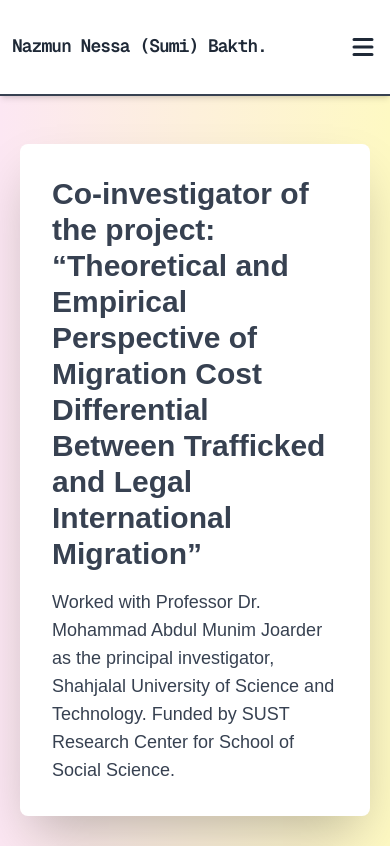
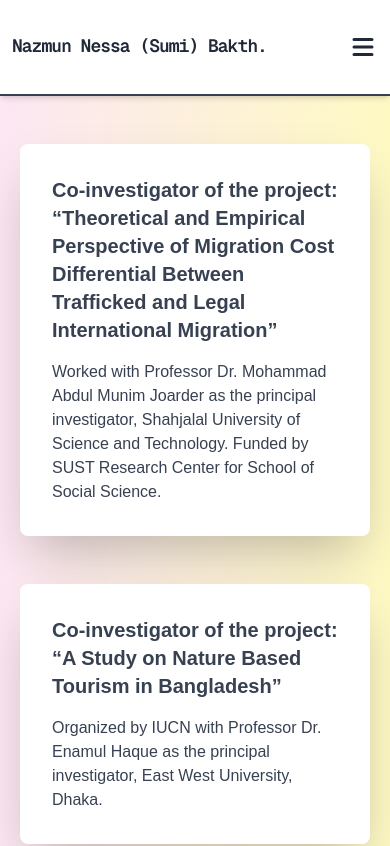
Before and after one commit to Musaddek-Ahmed/PhdHolder_portfolio, a Next.js app: page /project in a window 390 px wide. Shown: the top 846 px of the page. Built offline with nearby package versions, Linux system fonts and the light colour scheme.

Commit message:
modified:   app/awards/page.tsx 	modified:   app/project/page.tsx

```diff
--- a/app/awards/page.tsx
+++ b/app/awards/page.tsx
@@ -35,7 +35,7 @@ const page = () => {
       {awards.map((award, index) => (
         <div key={index} className="bg-white rounded-lg shadow-lg p-8 hover:shadow-2xl transition-shadow duration-300 flex flex-col items-center">
           {award.icon}
-          <h2 className="text-2xl font-bold text-gray-700 mb-2">{award.title}</h2>
+          <h2 className="sm:text-2xl text-xl font-bold text-gray-700 mb-2">{award.title}</h2>
           <p className="text-lg text-gray-600 text-center">{award.description}</p>
           {award.year && <p className="text-sm text-gray-500 mt-4">{award.year}</p>}
         </div>
--- a/app/project/page.tsx
+++ b/app/project/page.tsx
@@ -26,8 +26,8 @@ const page = () => {
             key={index}
             className="p-8 bg-white rounded-lg shadow-2xl transform transition duration-500 hover:scale-105"
           >
-            <h2 className="text-3xl font-semibold text-gray-700 mb-4">{project.title}</h2>
-            <p className="text-gray-700 text-lg">{project.description}</p>
+            <h2 className="sm:text-3xl text-xl font-semibold text-gray-700 mb-4">{project.title}</h2>
+            <p className="text-gray-700 sm:text-lg text-md">{project.description}</p>
           </div>
         ))}
       </div>
```
